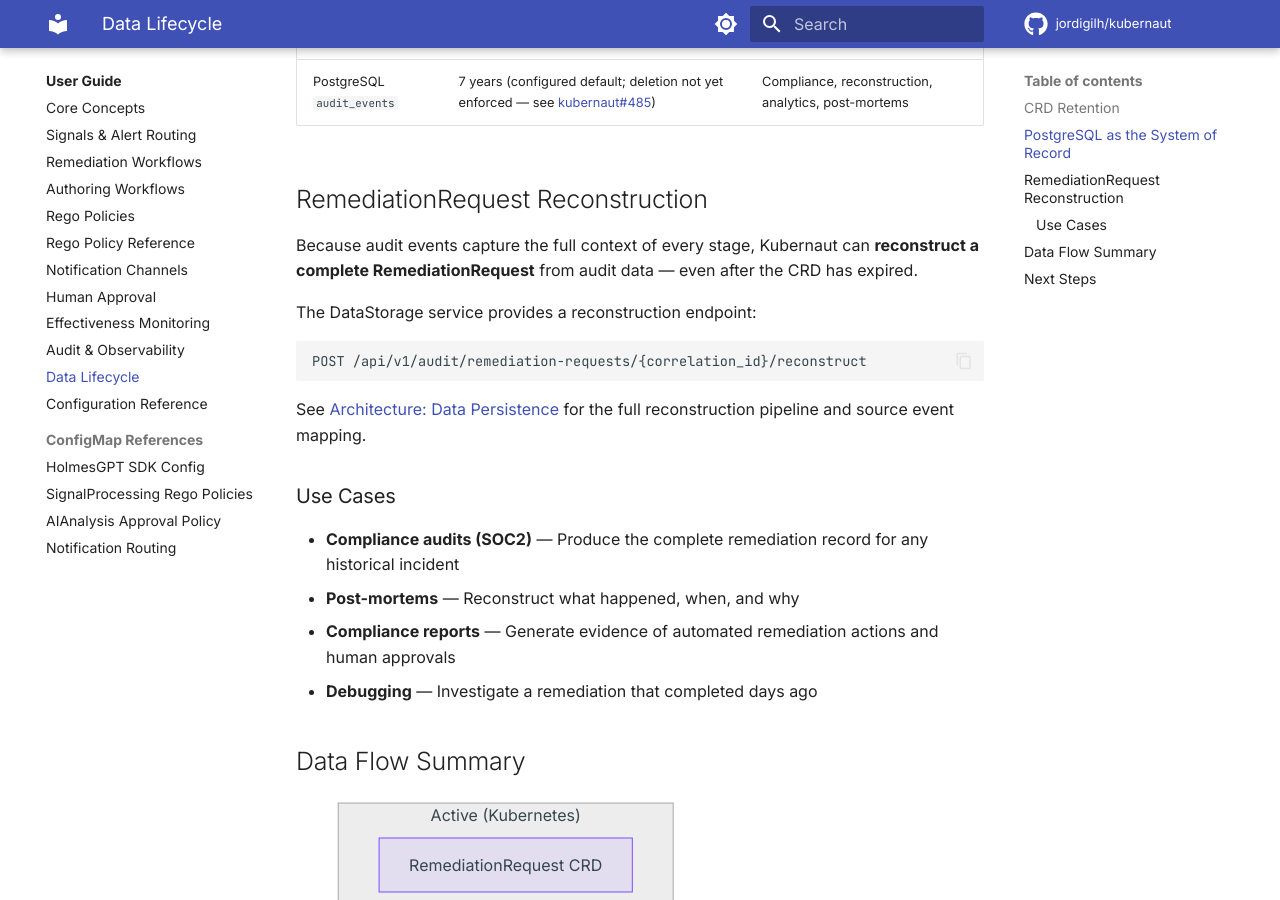
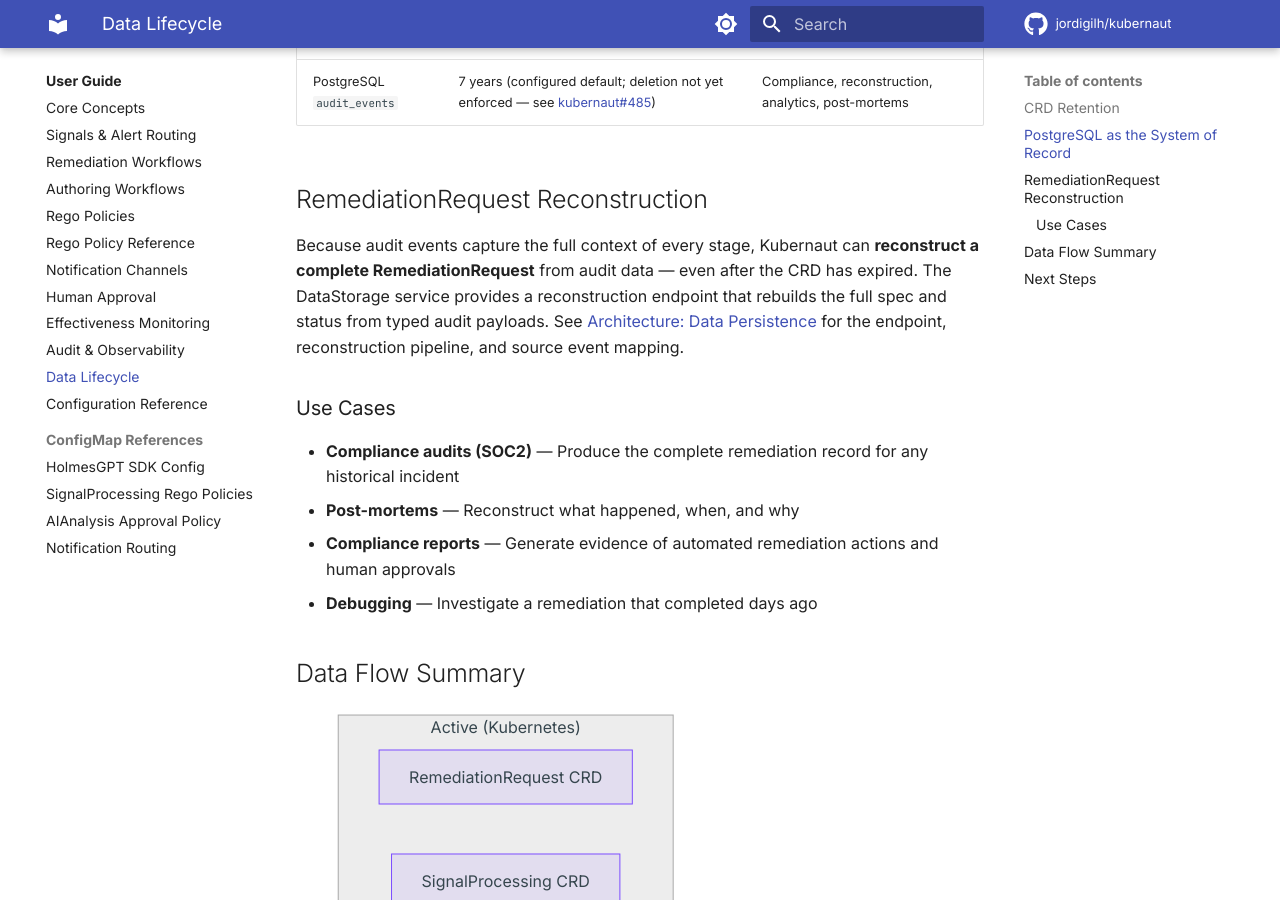
Before and after one commit to jordigilh/kubernaut-docs, an MkDocs documentation site: the page built from docs/user-guide/data-lifecycle.md, in a window 1280 px wide and 900 px high, scrolled down 1065 px. Built offline with MkDocs 1.6.1 and Material for MkDocs 9.7.7, drawn with Linux system fonts in a browser that asks for light colours; comment, search, counter and statistics services are not loaded; the version menu is left out.

Commit message:
docs: deduplicate reconstruct endpoint from data-lifecycle.md
The POST /api/v1/audit/.../reconstruct endpoint was duplicated between
data-lifecycle.md (user guide) and data-persistence.md (architecture).
Replace the inline endpoint in the user guide with a prose description
that links to the architecture page as the single source of truth.

Closes jordigilh/kubernaut#343

Made-with: Cursor

````diff
--- a/docs/user-guide/data-lifecycle.md
+++ b/docs/user-guide/data-lifecycle.md
@@ -29,15 +29,7 @@ While CRDs are ephemeral, the audit trail in PostgreSQL is permanent. Every serv
 
 ## RemediationRequest Reconstruction
 
-Because audit events capture the full context of every stage, Kubernaut can **reconstruct a complete RemediationRequest** from audit data — even after the CRD has expired.
-
-The DataStorage service provides a reconstruction endpoint:
-
-```
-POST /api/v1/audit/remediation-requests/{correlation_id}/reconstruct
-```
-
-See [Architecture: Data Persistence](../architecture/data-persistence.md#remediationrequest-reconstruction) for the full reconstruction pipeline and source event mapping.
+Because audit events capture the full context of every stage, Kubernaut can **reconstruct a complete RemediationRequest** from audit data — even after the CRD has expired. The DataStorage service provides a reconstruction endpoint that rebuilds the full spec and status from typed audit payloads. See [Architecture: Data Persistence](../architecture/data-persistence.md#remediationrequest-reconstruction) for the endpoint, reconstruction pipeline, and source event mapping.
 
 ### Use Cases
 
````
